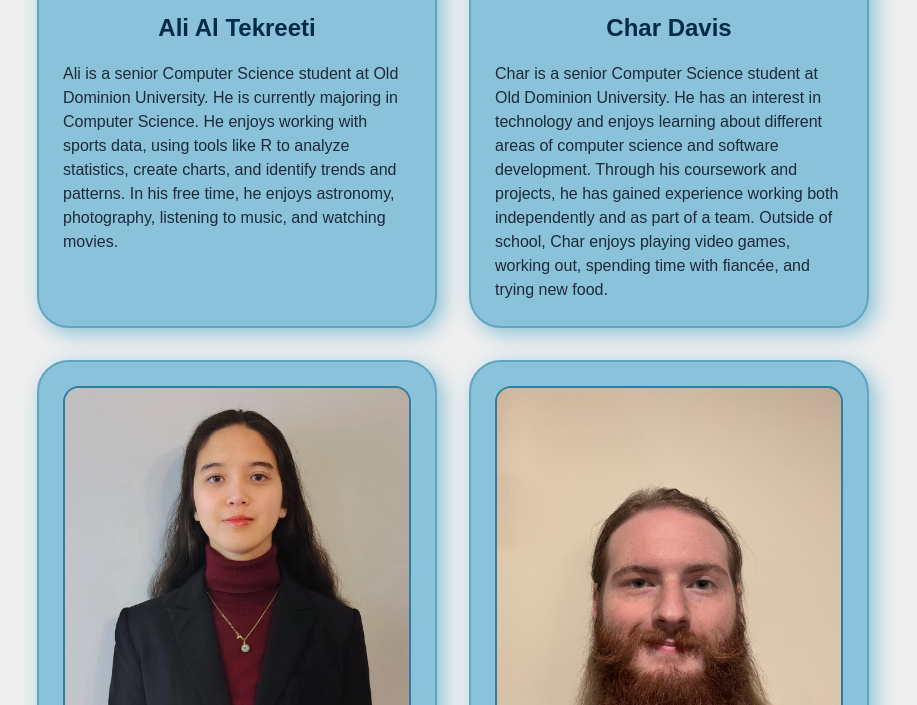
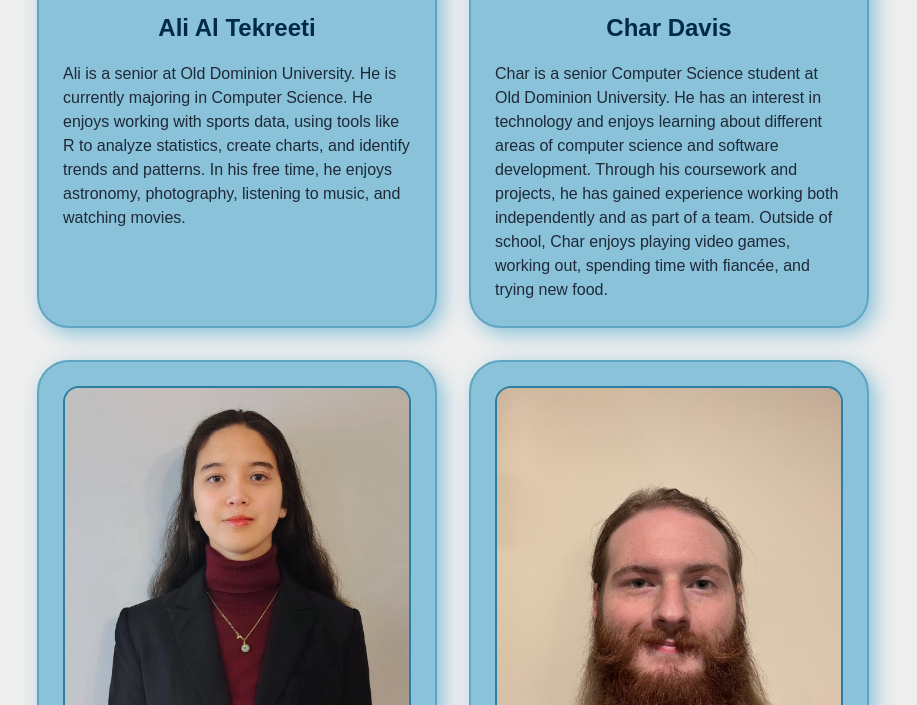
Before and after one commit to classes-together/classes-together.github.io, a Jekyll site: the page built from pages/team.html, in a window 1280 px wide and 900 px high, scrolled down 1400 px, cut to the strip 195-900 px from the top of the window. Shown: the whole strip, without its empty margins (187-1104 px from the left). Built offline with Jekyll 4.4.1, drawn with Linux system fonts in a browser that asks for light colours.

Commit message:
Updated ali's bio

```diff
--- a/_data/team-members.yml
+++ b/_data/team-members.yml
@@ -54,7 +54,7 @@
   image:
     path: /assets/team/ali-altekreeti.jpg
   bio: >-
-    Ali is a senior Computer Science student at Old Dominion University. He is currently majoring in Computer Science. He enjoys
+    Ali is a senior at Old Dominion University. He is currently majoring in Computer Science. He enjoys
     working with sports data, using tools like R to analyze statistics, create charts, and identify trends and patterns. In his free
     time, he enjoys astronomy, photography, listening to music, and watching movies.
 
```
